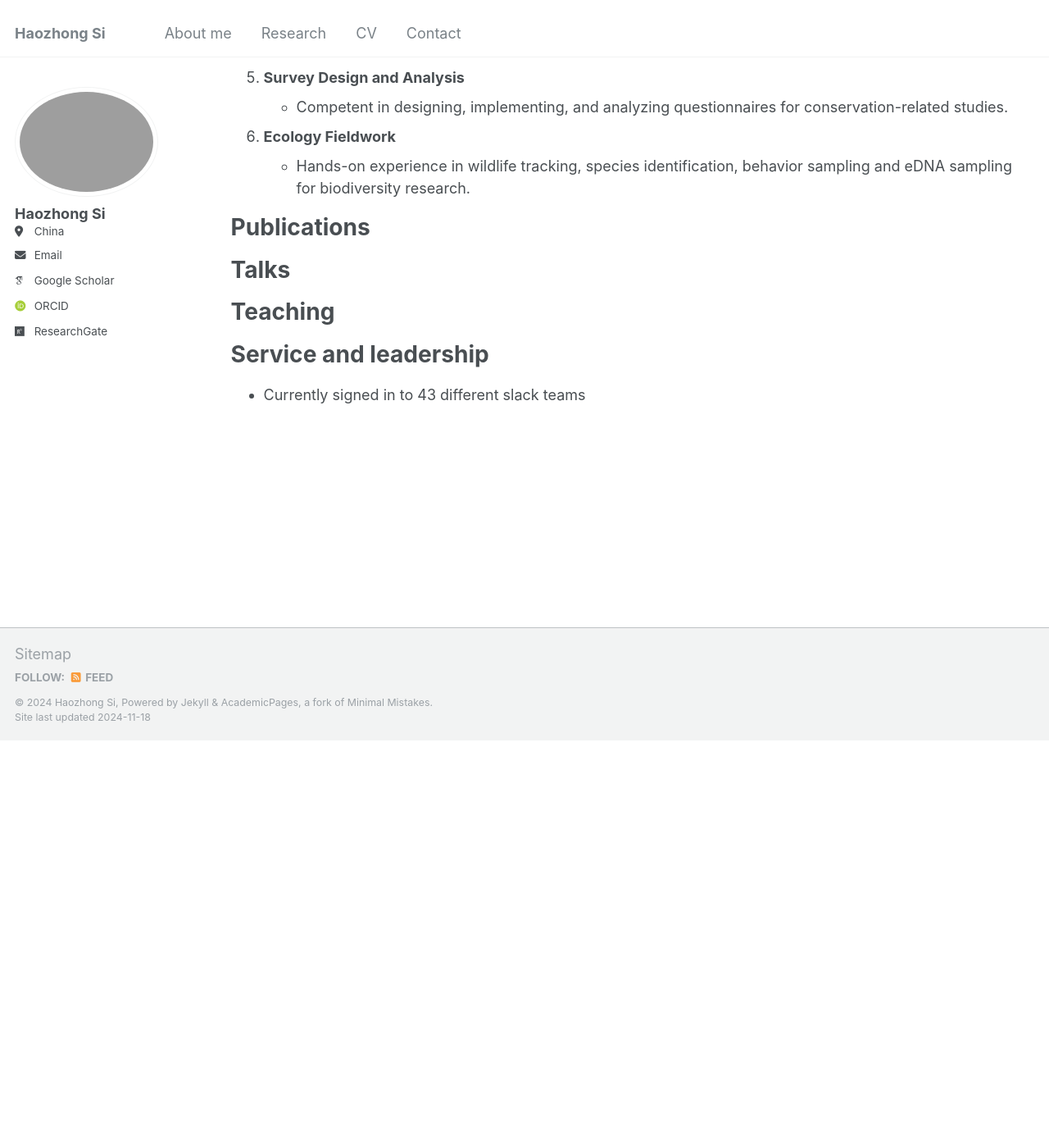
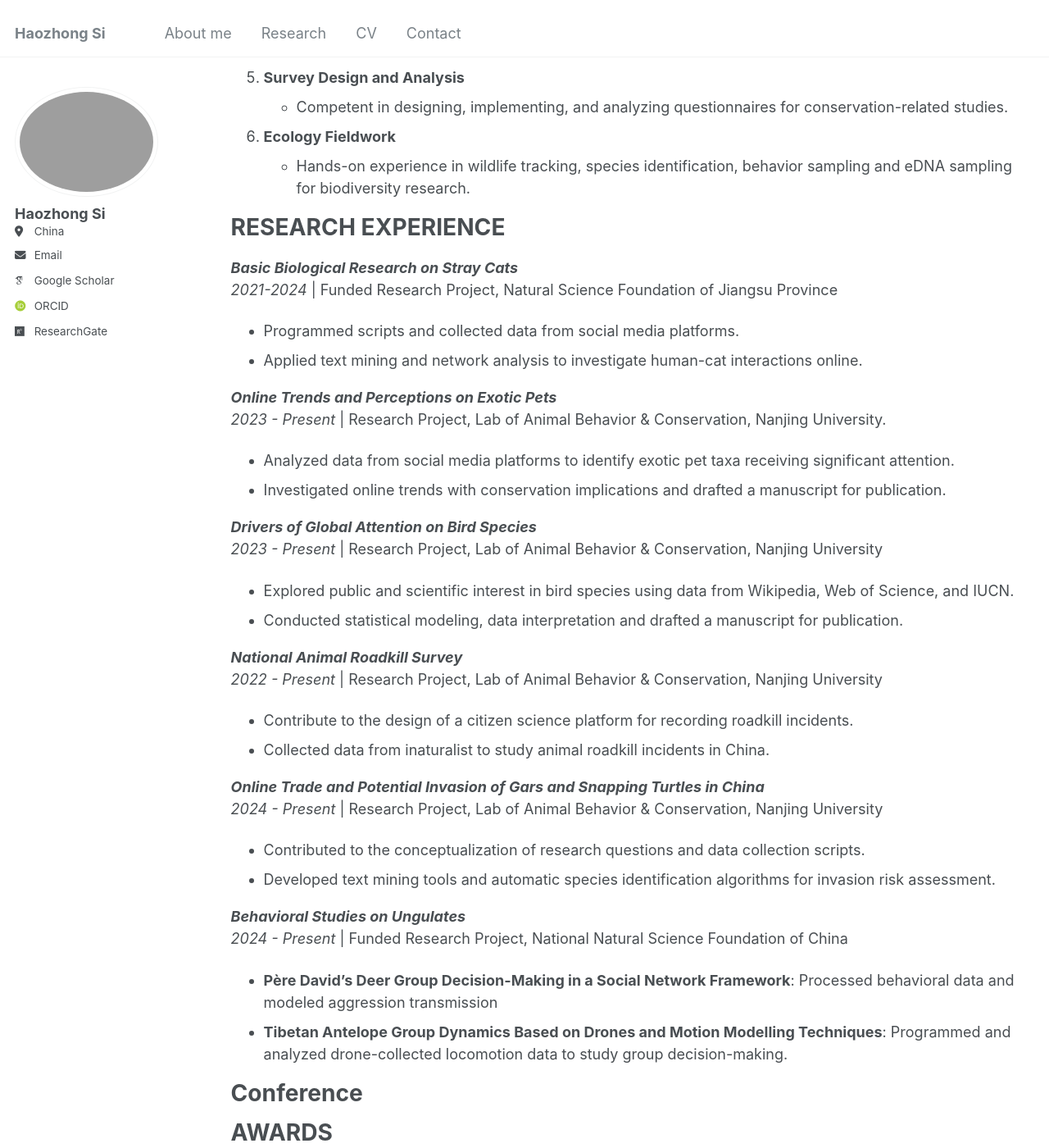
Before and after one commit to caicai555/hzsi-website, a Jekyll site: the page built from _pages/cv.md, in a window 1280 px wide and 1400 px high, scrolled down 774 px. Shown: the whole window at 82% size. Built offline with Jekyll 4.4.1, drawn with Linux system fonts in a browser that asks for light colours; some web fonts are replaced; before the commit the page ends 1677 px from its top, so only the background shows below that.

Commit message:
Update cv.md

```diff
--- a/_pages/cv.md
+++ b/_pages/cv.md
@@ -8,6 +8,7 @@ redirect_from:
 ---
 
 {% include base_path %}
+
 
 EDUCATION
 ======
@@ -34,24 +35,48 @@ RELEVANT SKILLS
 6. **Ecology Fieldwork**
     - Hands-on experience in wildlife tracking, species identification, behavior sampling and eDNA sampling for biodiversity research.
 
+RESEARCH EXPERIENCE
+======
+**_Basic Biological Research on Stray Cats_**
+_2021-2024_ | Funded Research Project, Natural Science Foundation of Jiangsu Province
+- Programmed scripts and collected data from social media platforms.
+- Applied text mining and network analysis to investigate human-cat interactions online.
+
+**_Online Trends and Perceptions on Exotic Pets_**
+_2023 - Present_ | Research Project, Lab of Animal Behavior & Conservation, Nanjing University.
+- Analyzed data from social media platforms to identify exotic pet taxa receiving significant attention.
+- Investigated online trends with conservation implications and drafted a manuscript for publication.
+
+**_Drivers of Global Attention on Bird Species_**
+_2023 - Present_ | Research Project, Lab of Animal Behavior & Conservation, Nanjing University
+- Explored public and scientific interest in bird species using data from Wikipedia, Web of Science, and IUCN.
+- Conducted statistical modeling, data interpretation and drafted a manuscript for publication.
+
+**_National Animal Roadkill Survey_**
+_2022 - Present_ | Research Project, Lab of Animal Behavior & Conservation, Nanjing University
+- Contribute to the design of a citizen science platform for recording roadkill incidents.
+- Collected data from inaturalist to study animal roadkill incidents in China.
+
+**_Online Trade and Potential Invasion of Gars and Snapping Turtles in China_**
+_2024 - Present_ | Research Project, Lab of Animal Behavior & Conservation, Nanjing University
+- Contributed to the conceptualization of research questions and data collection scripts.
+- Developed text mining tools and automatic species identification algorithms for invasion risk assessment.
+
+**_Behavioral Studies on Ungulates_**
+_2024 - Present_ | Funded Research Project, National Natural Science Foundation of China
+- **Père David's Deer Group Decision-Making in a Social Network Framework**: Processed behavioral data and modeled aggression transmission
+ - **Tibetan Antelope Group Dynamics Based on Drones and Motion Modelling Techniques**: Programmed and analyzed drone-collected locomotion data to study group decision-making.
+
+
+Conference
+======
+
+
+
+AWARDS
+======
+
+
+
 Publications
 ======
-  <ul>{% for post in site.publications reversed %}
-    {% include archive-single-cv.html %}
-  {% endfor %}</ul>
-
-Talks
-======
-  <ul>{% for post in site.talks reversed %}
-    {% include archive-single-talk-cv.html  %}
-  {% endfor %}</ul>
-
-Teaching
-======
-  <ul>{% for post in site.teaching reversed %}
-    {% include archive-single-cv.html %}
-  {% endfor %}</ul>
-
-Service and leadership
-======
-* Currently signed in to 43 different slack teams
```
Also changed, not shown: other parts of _pages/cv.md (+1 -1 lines).
